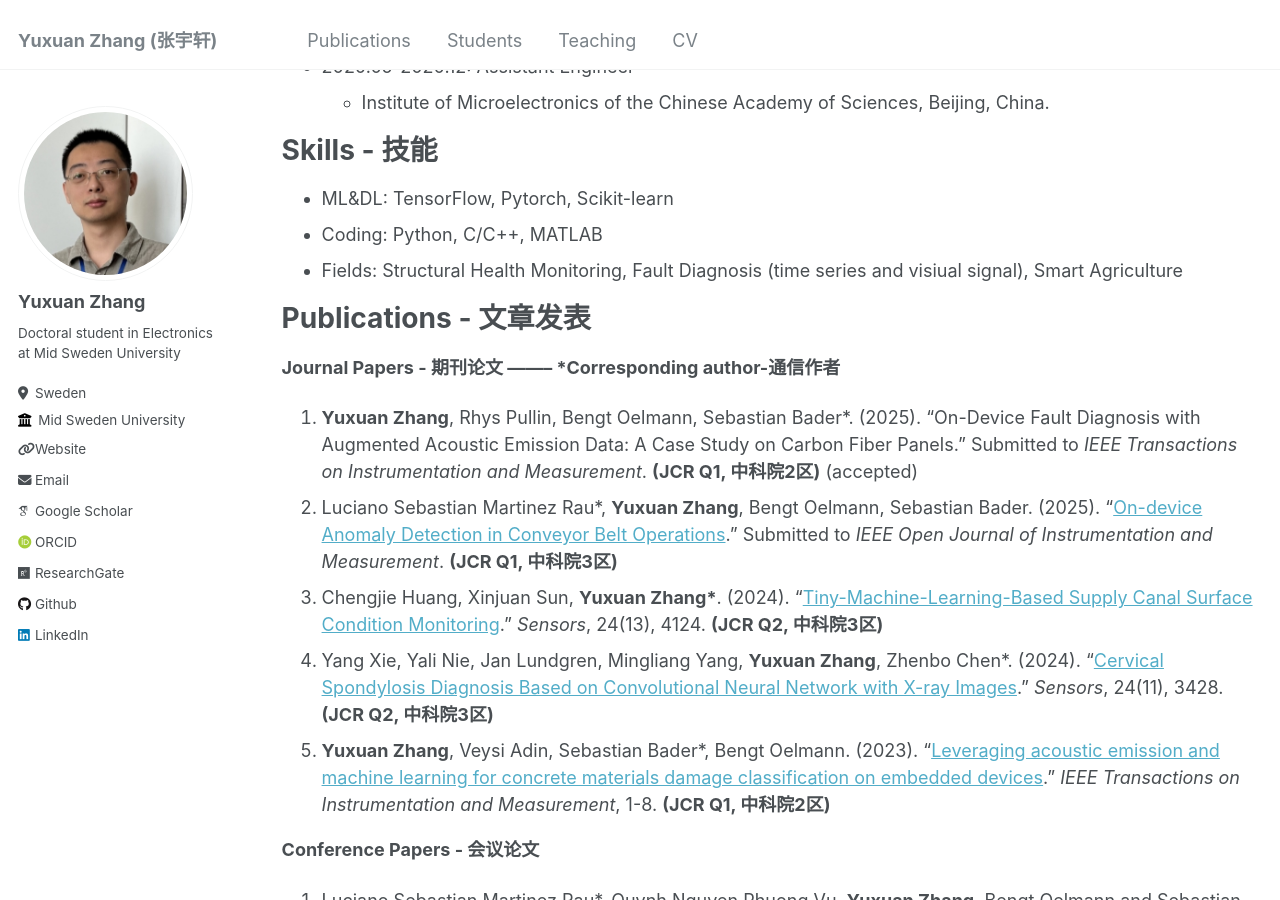
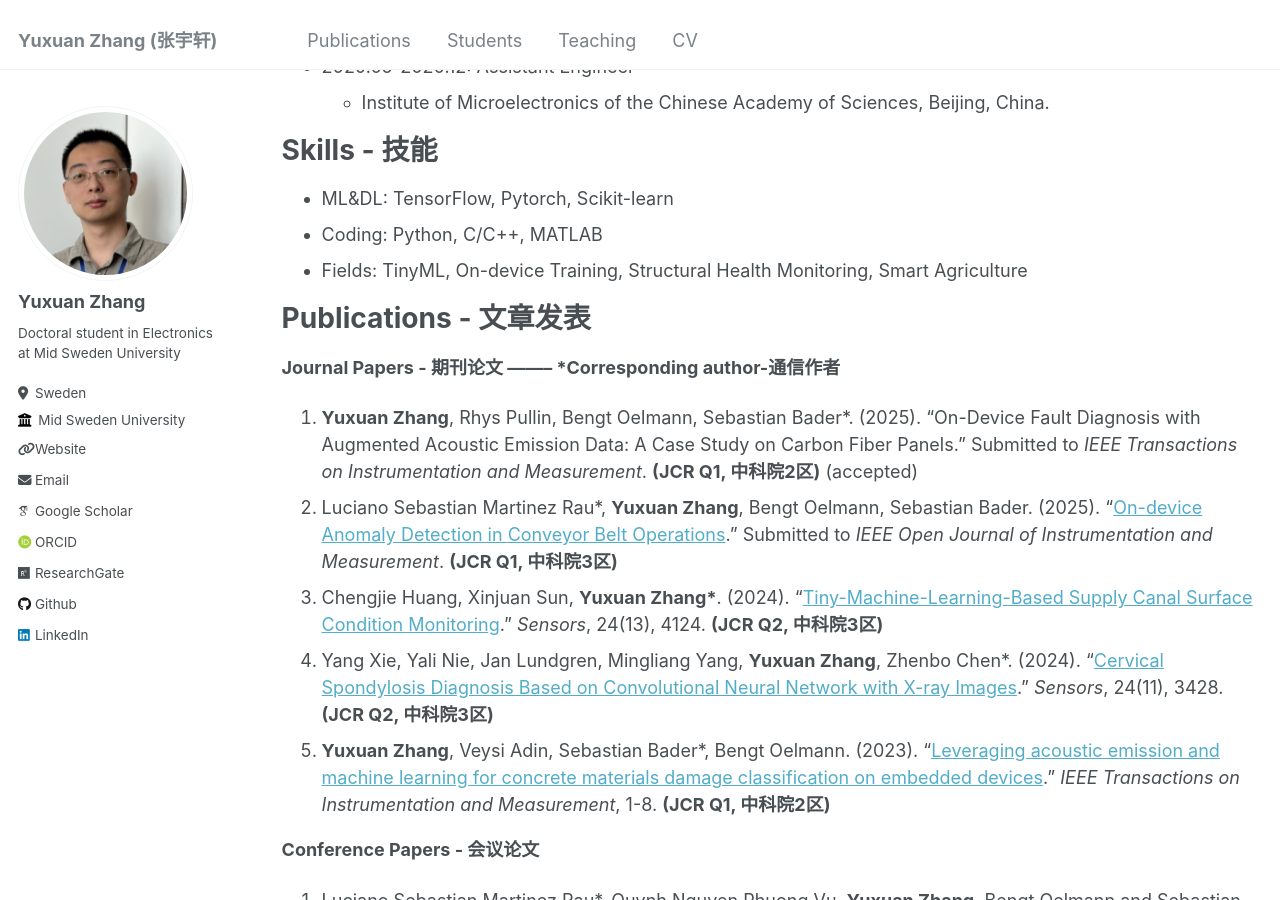
Before and after one commit to YuxuanZhang-96/YuxuanZhang-96.github.io, a Jekyll site: the page built from _pages/cv.md, in a window 1280 px wide and 900 px high, scrolled down 463 px. Built offline with Jekyll 4.4.1, drawn with Linux system fonts in a browser that asks for light colours; some web fonts are replaced.

Commit message:
Update cv.md

```diff
--- a/_pages/cv.md
+++ b/_pages/cv.md
@@ -29,7 +29,7 @@ Skills - 技能
 ======
 * ML&DL: TensorFlow, Pytorch, Scikit-learn
 * Coding: Python, C/C++, MATLAB
-* Fields: Structural Health Monitoring, Fault Diagnosis (time series and visiual signal), Smart Agriculture
+* Fields: TinyML, On-device Training, Structural Health Monitoring, Smart Agriculture
 
 Publications - 文章发表
 ======
```
